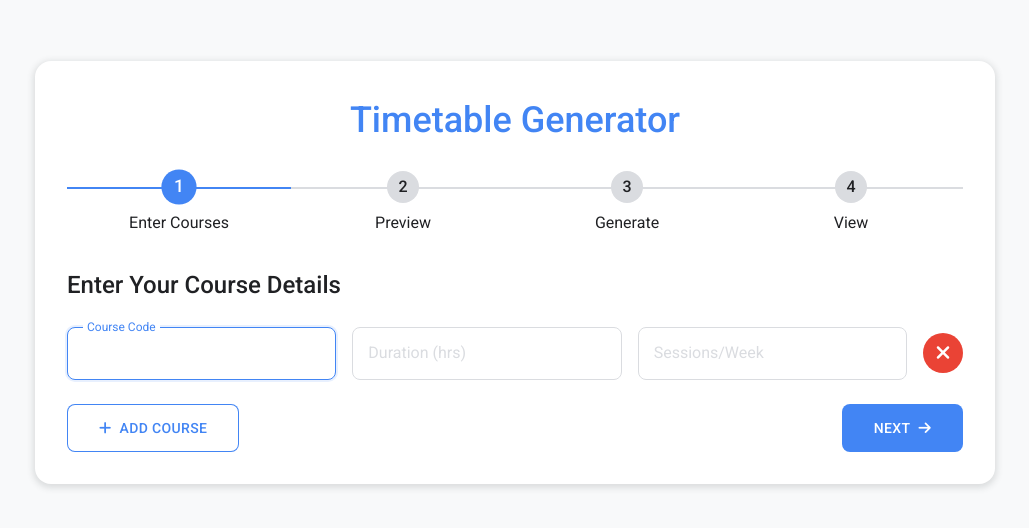
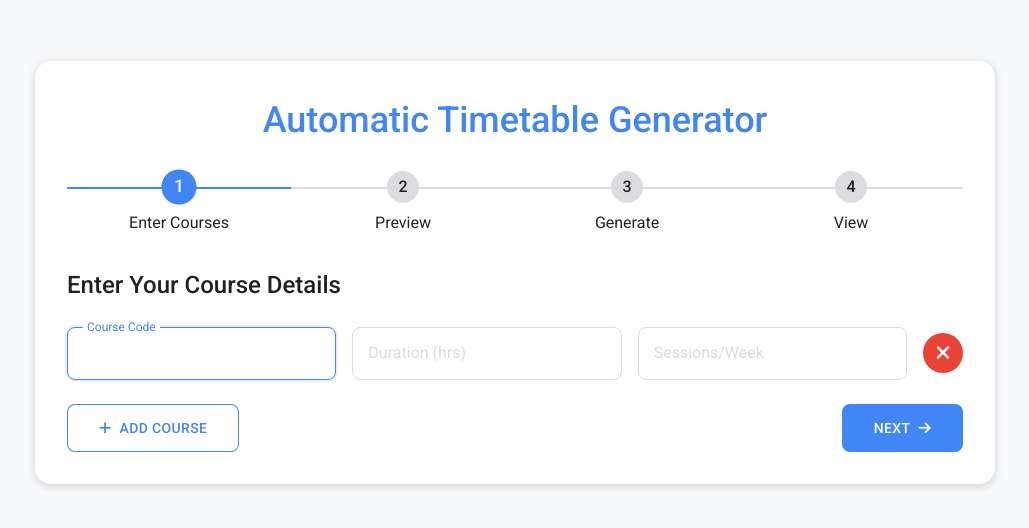
Before and after one commit to technovore007/Time-Table-Generator, a plain HTML site: page index.html in a window 1280 px wide. Shown: the part 128-656 px from the top of the page, without its empty margins (125-1154 px from the left). Drawn offline with Linux system fonts and the light colour scheme; a web font is replaced by a local one.

Commit message:
title update

```diff
--- a/index.html
+++ b/index.html
@@ -3,7 +3,7 @@
 <head>
   <meta charset="UTF-8"/>
   <meta name="viewport" content="width=device-width, initial-scale=1.0"/>
-  <title>Timetable Generator | Material Design</title>
+  <title>Automatic Timetable Generator</title>
   <link rel="icon" href="assets/favicon.ico"/>
   <link href="https://fonts.googleapis.com/css2?family=Google+Sans:wght@400;500;700&family=Roboto:wght@300;400;500;700&display=swap" rel="stylesheet"/>
   <link rel="stylesheet" href="css/style.css"/>
@@ -11,7 +11,7 @@
 </head>
 <body>
   <div class="wizard-container">
-    <h1 class="title">Timetable Generator</h1>
+    <h1 class="title">Automatic Timetable Generator</h1>
 
     <div class="progress-bar" data-step="1">
       <div class="step active" data-step="1">Enter Courses</div>
```
